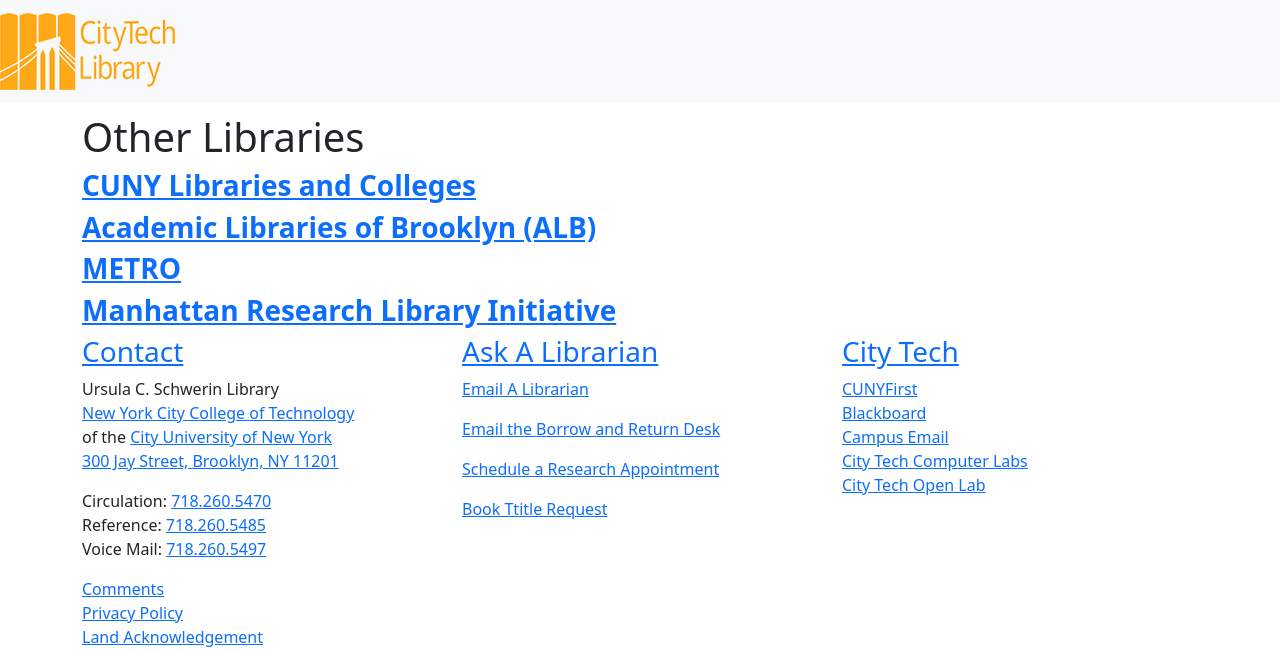
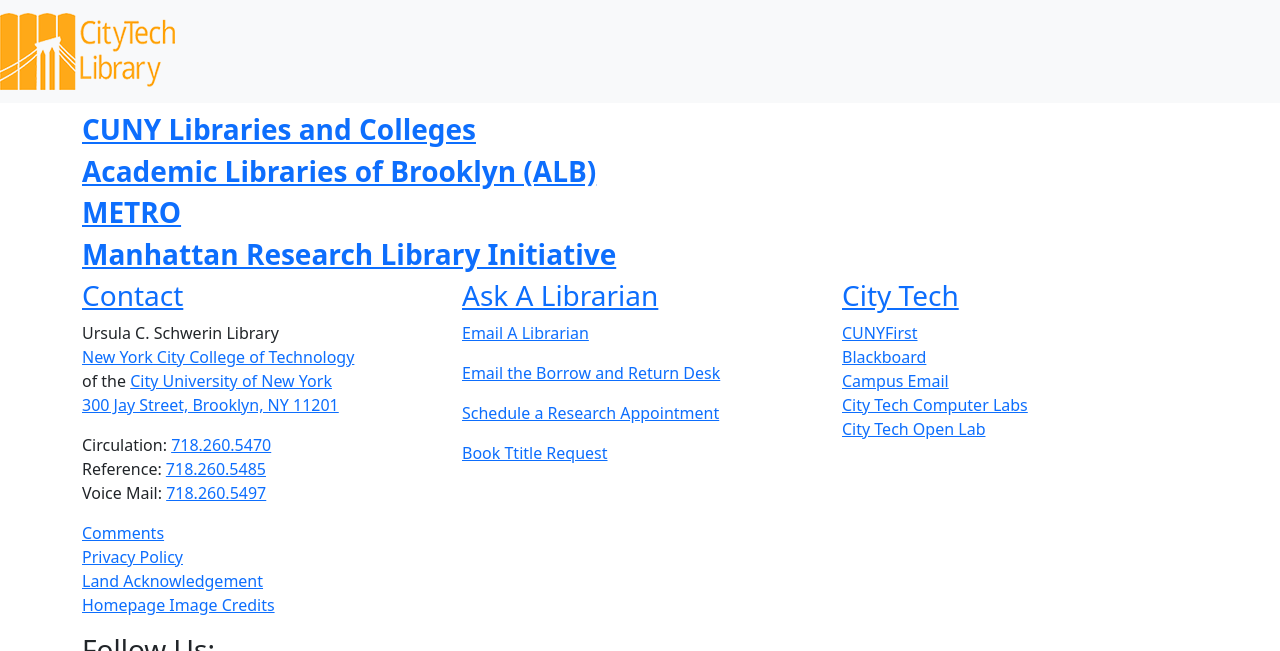
Before and after one commit to jtidal/jtidal.github.io, a Jekyll site: the page built from research/otherLibraries/index.md, in a window 1280 px wide and 900 px high, cut to the strip 0-651 px from the top of the window. Built offline with Jekyll 4.4.1, drawn with Linux system fonts in a browser that asks for light colours; our own code applies the rules of GitHub Pages for plain Markdown files.

Commit message:
Update index.md

```diff
--- a/research/otherLibraries/index.md
+++ b/research/otherLibraries/index.md
@@ -1,8 +1,3 @@
----
-layout: default
-title: Other Libraries
----
-<h1>{{page.title}}</h1>
 <div class="panel-group">
   <div class="panel panel-default">
     <div class="panel-heading">
```
